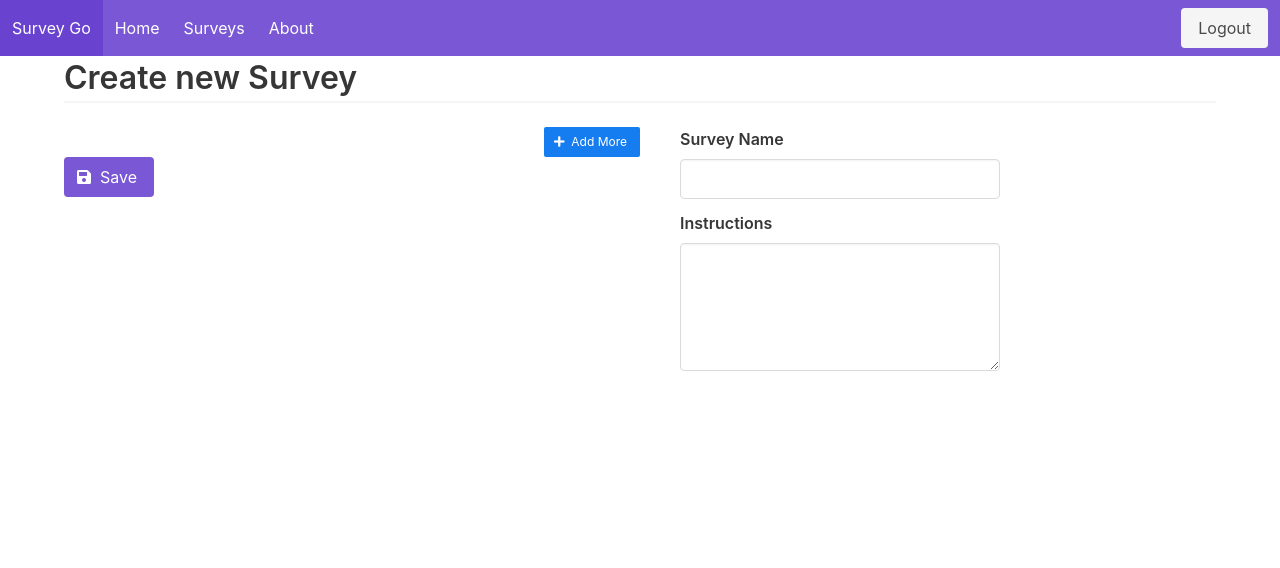
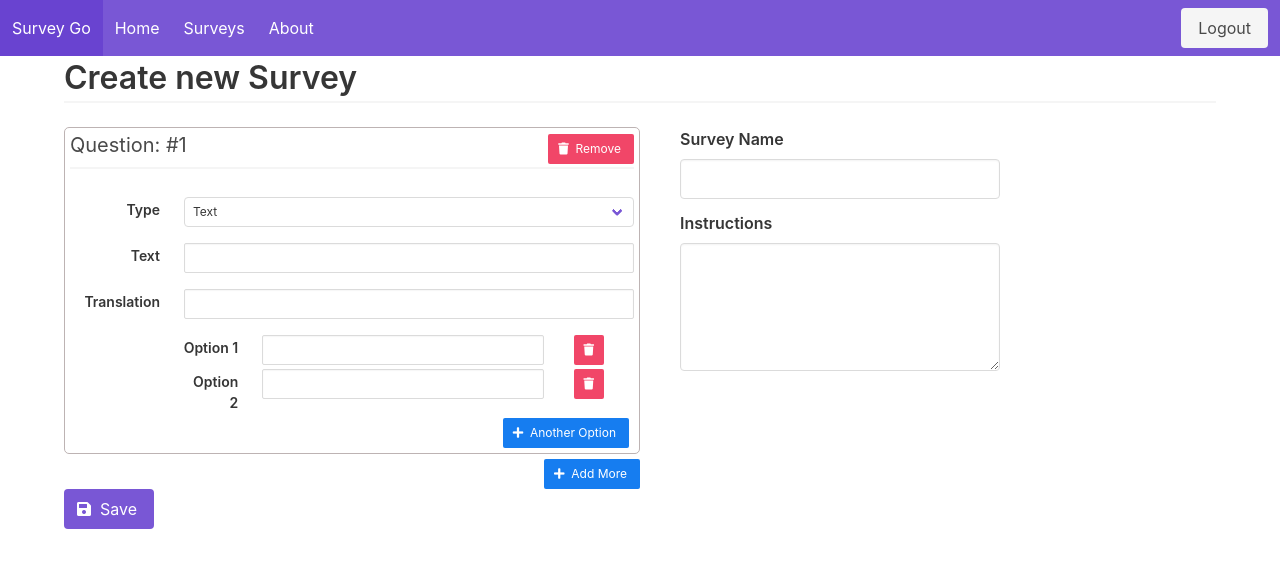
Before and after one commit to iashraful/survey-go, a Vue app in the folder client/: page /surveys/create in a window 1280 px wide. Shown: the top 568 px of the page. Built offline with nearby package versions, Linux system fonts and the light colour scheme; sample sign-in values are in the browser's storage.

Commit message:
Added option adding feature and with proper functionality

```diff
--- a/client/package.json
+++ b/client/package.json
@@ -12,6 +12,7 @@
     "buefy": "^0.9.10",
     "core-js": "^3.6.5",
     "register-service-worker": "^1.7.1",
+    "uuid": "^8.3.2",
     "vue": "^2.6.11",
     "vue-router": "^3.2.0",
     "vuex": "^3.4.0"
--- a/client/src/assets/override-bulma.css
+++ b/client/src/assets/override-bulma.css
@@ -1,3 +1,11 @@
 .message-body {
   padding: 0.5em 1em !important;
 }
+
+.field-body .field {
+  margin-top: 4px !important;
+}
+
+.field .field-label .label {
+  font-size: 14px !important;
+}
--- /dev/null
+++ b/client/src/components/survey/QuestionOptionForm.vue
@@ -0,0 +1,66 @@
+<template>
+  <div class="option-form">
+    <div class="input-div">
+      <b-field :label="`Option ${index + 1}`" horizontal>
+        <b-input v-model="option.name" required size="is-small"></b-input>
+      </b-field>
+    </div>
+    <div class="option-action">
+      <b-button
+        @click="handleRemoveOption"
+        size="is-small" icon-pack="fa"
+        type="is-danger" icon-left="trash">
+      </b-button>
+    </div>
+  </div>
+</template>
+
+<script>
+export default {
+  name: 'QuestionOptionForm',
+  props: {
+    index: {
+      type: Number,
+      required: true
+    },
+    identity: {
+      type: String,
+      required: true
+    }
+  },
+  data () {
+    return {
+      option: { name: '', __id: this.identity }
+    }
+  },
+  methods: {
+    handleRemoveOption () {
+      this.$emit('onOptionRemove', this.identity)
+    }
+  },
+  watch: {
+    option: {
+      handler (newValue) {
+        this.$emit('onOptionUpdate', { identity: this.identity, data: newValue })
+      },
+      deep: true
+    }
+  }
+}
+</script>
+
+<style scoped>
+.option-form {
+  display: block;
+  margin-left: 7rem;
+}
+.option-form .input-div {
+  display: inline-block;
+  width: 80%;
+}
+.option-form .option-action {
+  display: inline-block;
+  width: 20%;
+  text-align: center;
+}
+</style>
--- a/client/src/components/survey/SurveyForm.vue
+++ b/client/src/components/survey/SurveyForm.vue
@@ -29,9 +29,8 @@
 
         <div class="survey-action-btns">
           <b-button
-            @click="saveSurvey"
             icon-pack="fa" class="is-primary"
-            icon-left="save" type="submit">Save</b-button>
+            icon-left="save" native-type="submit">Save</b-button>
         </div>
       </div>
     </form>
@@ -39,6 +38,7 @@
 </template>
 
 <script>
+import { v4 as uuidv4 } from 'uuid'
 import SurveyQuestionFormSet from './SurveyQuestionFormSet.vue'
 
 export default {
@@ -48,27 +48,59 @@ export default {
     return {
       formData: {
         name: '',
-        questions: []
+        questions: [
+          {
+            text: '',
+            text_translation: '',
+            type: 'text',
+            __id: uuidv4(),
+            options: [
+              { name: '' },
+              { name: '' }
+            ]
+          }
+        ]
       }
     }
   },
   methods: {
+    checkValidation () {
+      let valid = true
+      let msg = ''
+      if (this.formData.questions.length === 0) {
+        valid = false
+        msg = 'A good survey should consist of one or more questions.'
+      }
+      return { status: valid, message: msg }
+    },
     saveSurvey () {
-      console.log('Survey Form')
-      console.log(this.formData)
+      const validation = this.checkValidation()
+      if (validation.status) {
+        console.log('Survey Form')
+        console.log(this.formData)
+      } else {
+        this.$buefy.toast.open({
+          message: validation.message,
+          type: 'is-danger'
+        })
+      }
     },
     addMoreQuestion () {
       this.formData.questions.push(
-        { text: '', text_translation: '', type: 'text', __id: new Date().getTime() }
+        { text: '', text_translation: '', type: 'text', __id: uuidv4() }
       )
     },
     updateQuestionByIdentity ({ identity, data }) {
       const _index = this.formData.questions.findIndex(i => identity === i.__id)
-      this.formData.questions[_index] = data
+      if (_index !== -1) {
+        this.formData.questions[_index] = data
+      }
     },
     removeQuestionByIdentity (identity) {
       const _index = this.formData.questions.findIndex(i => identity === i.__id)
-      this.formData.questions.splice(_index, 1)
+      if (_index !== -1) {
+        this.formData.questions.splice(_index, 1)
+      }
     }
   }
 }
--- a/client/src/components/survey/SurveyQuestionForm.vue
+++ b/client/src/components/survey/SurveyQuestionForm.vue
@@ -20,9 +20,9 @@
         <b-select placeholder="Select a name" v-model="question.type" expanded size="is-small">
           <option
             v-for="option in questionsTypes"
-            :value="option"
-            :key="option">
-            {{ option }}
+            :value="option.value"
+            :key="option.value">
+            {{ option.title }}
           </option>
         </b-select>
       </b-field>
@@ -33,10 +33,30 @@
         <b-input v-model="question.text_translation" size="is-small"></b-input>
       </b-field>
     </div>
+
+    <div class="question-options">
+      <question-option-form
+        v-for="(opt, _i) in question.options" :key="opt.__id"
+        :index="_i" :identity="opt.__id"
+        @onOptionRemove="handleOptionRemove"
+        @onOptionUpdate="handleOptionUpdate"
+      />
+      <div class="option-actions">
+        <b-button
+          @click="handleOptionAdd"
+          size="is-small" icon-pack="fa"
+          type="is-info" icon-left="plus">
+          Another Option
+        </b-button>
+      </div>
+    </div>
   </div>
 </template>
 
 <script>
+import { v4 as uuidv4 } from 'uuid'
+import QuestionOptionForm from './QuestionOptionForm.vue'
+
 export default {
   name: 'SurveyQuestionForm',
   props: {
@@ -45,29 +65,55 @@ export default {
       required: true
     },
     identity: {
-      type: Number,
+      type: String,
       required: true
     }
   },
+  components: { QuestionOptionForm },
   data () {
     return {
-      question: { text: '', text_translation: '', type: 'text', __id: this.identity },
+      question: {
+        text: '',
+        text_translation: '',
+        type: 'text',
+        __id: uuidv4(),
+        options: [
+          { name: '', __id: uuidv4() },
+          { name: '', __id: uuidv4() }
+        ]
+      },
       questionsTypes: [
-        'text', 'single_select', 'multiple_select',
-        'number', 'email'
+        { title: 'Text', value: 'text' },
+        { title: 'Single Choice', value: 'single_select' },
+        { title: 'Multiple Choice', value: 'multiple_select' },
+        { title: 'Number', value: 'number' },
+        { title: 'Email', value: 'email' }
       ]
     }
   },
   methods: {
     handleQuestionRemove () {
       this.$emit('removeQuestion', this.identity)
+    },
+    handleOptionRemove (identity) {
+      const _index = this.question.options.findIndex(i => i.__id === identity)
+      if (_index !== -1) {
+        this.question.options.splice(_index, 1)
+      }
+    },
+    handleOptionUpdate ({ identity, data }) {
+      const _index = this.question.options.findIndex(i => identity === i.__id)
+      if (_index !== -1) {
+        this.question.options[_index] = data
+      }
+    },
+    handleOptionAdd () {
+      this.question.options.push({ name: '', __id: uuidv4() })
     }
   },
   watch: {
     question: {
       handler (newValue) {
-        console.log(newValue)
-        this.question = newValue
         this.$emit('updateQuestion', { identity: this.identity, data: newValue })
       },
       deep: true
@@ -103,4 +149,10 @@ export default {
 .question .subtitle{
   margin-bottom: 3px;;
 }
+
+.question-options .option-actions {
+  margin: 5px 5px 0 0;
+  display: block;
+  text-align: right;
+}
 </style>
```
Also changed, not shown: 1 other file (tests, documents, lock files or other folders).
